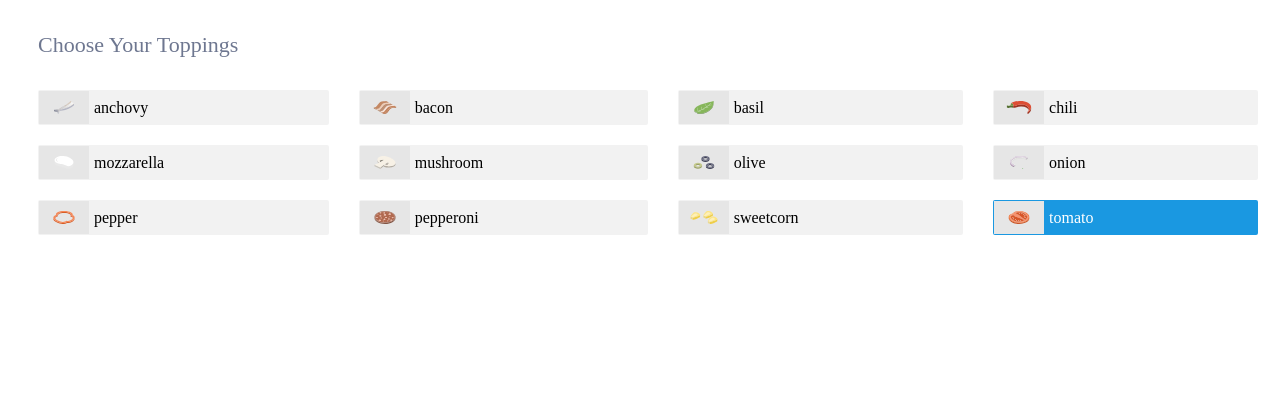
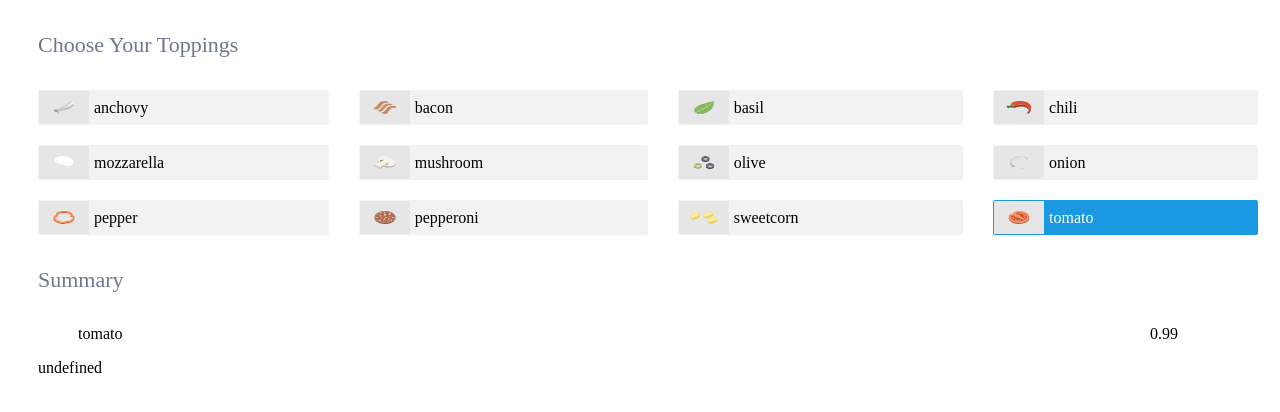
Before and after one commit to Mr-innocence/PizzaCreator, a plain HTML site: page index.html in a window 1280 px wide. Drawn offline with Linux system fonts and the light colour scheme.

Commit message:
toppings && summaryList completed

```diff
--- a/index.js
+++ b/index.js
@@ -1,169 +1,3 @@
-let state = {
-    toppings: [
-        {
-            name : 'anchovy',
-            srcImg: 'src/assets/toppings/anchovy.svg',
-            price: 0.99,
-        },
-        {
-            name : 'bacon',
-            srcImg: 'src/assets/toppings/bacon.svg',
-            price: 0.99,
-        },
-        {
-            name : 'basil',
-            srcImg: 'src/assets/toppings/basil.svg',
-            price: 0.99,
-        },
-        {
-            name : 'chili',
-            srcImg: 'src/assets/toppings/chili.svg',
-            price: 0.99,
-        },
-        {
-            name : 'mozzarella',
-            srcImg: 'src/assets/toppings/mozzarella.svg',
-            price: 0.99,
-        },
-        {
-            name : 'mushroom',
-            srcImg: 'src/assets/toppings/mushroom.svg',
-            price: 0.99,
-        },
-        {
-            name : 'olive',
-            srcImg: 'src/assets/toppings/olive.svg',
-            price: 0.99,
-        },
-        {
-            name : 'onion',
-            srcImg: 'src/assets/toppings/onion.svg',
-            price: 0.99,
-        },
-        {
-            name : 'pepper',
-            srcImg: 'src/assets/toppings/pepper.svg',
-            price: 0.99,
-        },
-        {
-            name : 'pepperoni',
-            srcImg: 'src/assets/toppings/pepperoni.svg',
-            price: 0.99,
-        },
-        {
-            name : 'sweetcorn',
-            srcImg: 'src/assets/toppings/sweetcorn.svg',
-            price: 0.99,
-        },
-        {
-            name : 'tomato',
-            srcImg: 'src/assets/toppings/tomato.svg',
-            price: 0.99,
-        }],
-    selectedToppingNames: ['tomato']
-}
-
-function onToppingDivClick(topping, actived){
-    const { name } = topping;
-    const { selectedToppingNames } = state;
-    if(actived){
-        deactivate();
-        return;
-    }
-    activate();
-
-    function activate(){
-        const newSelectedToppingNames = [...selectedToppingNames, name];
-        state = {
-            ...state,
-            selectedToppingNames : [...newSelectedToppingNames]
-        }
-
-        render()
-    }
-
-    function deactivate(){
-        const newSelectedToppingNames = selectedToppingNames.filter(toppingName => toppingName != name);
-        state = {
-            ...state,
-            selectedToppingNames : [...newSelectedToppingNames]
-        }
-        render()
-    }
-
-
-}
-function renderTopping(topping, actived){
-    const { name, srcImg } = topping;
-    const toppingDiv = document.createElement('div');
-    toppingDiv.classList.add('topping');
-
-    const nameSpan = document.createElement('span');
-    nameSpan.classList.add('toppingBtn');
-    nameSpan.innerHTML = name;
-
-    const toppingImg = document.createElement('img');
-    toppingImg.src = srcImg;
-    toppingImg.alt = name;
-
-    toppingDiv.append(toppingImg, nameSpan);
-    toppingDiv.onclick = () => onToppingDivClick(topping, actived);
-    function setActive(toppingDiv){
-        toppingDiv.classList.add('topping--active');
-    }
-
-    if(actived){
-        setActive(toppingDiv);
-    }
-
-
-    return toppingDiv;
-}
-
-
-
-function renderToppings(){
-    const { toppings, selectedToppingNames } = state;
-    const toppingsDiv = document.createElement('div');
-    toppingsDiv.classList.add('toppings__container');
-
-    function getToppingDiv(topping){
-        const { name } = topping;
-        const actived = selectedToppingNames.includes(name);
-        return renderTopping(topping, actived)
-    }
-
-    const toppingDivs = toppings.map(getToppingDiv);
-    toppingsDiv.append(...toppingDivs);
-    return toppingsDiv;
-}
-
-function renderTitle(title){
-    const sectionTitle = document.createElement('h2');
-    sectionTitle.innerText = title;
-    return sectionTitle;
-}
-
-function renderChooseYourTopping(){
-    const toppingSection = document.createElement('div');
-    toppingSection.classList.add('toppings');
-    const title = renderTitle('Choose Your Toppings');
-    const toppingsDiv = renderToppings();
-    toppingSection.append(title, toppingsDiv);
-
-    return toppingSection;
-}
-
-function renderPizzaCreator(){
-    const pizzaCreator = document.createElement('div');
-    pizzaCreator.classList.add('container');
-
-    const chooseYourTopping = renderChooseYourTopping();
-
-    pizzaCreator.append(chooseYourTopping);
-    return pizzaCreator;
-}
-
 function render(){
     const root  = document.querySelector('#root');
     root.innerHTML = null;
--- /dev/null
+++ b/javascript/renderItem.js
@@ -0,0 +1,22 @@
+{/* <li class="item">
+    <span class="itme__name">Pizza</span>
+    <span class="itme__price">9.99</span>
+</li> */}
+
+function renderItem(topping){
+    const { name, price } = topping;
+    const item = document.createElement('li');
+    item.classList.add('item');
+
+    const nameSpan = document.createElement('span');
+    nameSpan.classList.add('item__name');
+    nameSpan.innerHTML = name;
+
+    const priceSpan = document.createElement('span');
+    priceSpan.classList.add('item__price');
+    priceSpan.innerHTML = price;
+
+    item.append(nameSpan, priceSpan);
+
+    return item;
+}
--- /dev/null
+++ b/javascript/renderItems.js
@@ -0,0 +1,33 @@
+{/* <ul class="items">
+    <li class="item">
+        <span class="itme__name">Pizza</span>
+        <span class="itme__price">9.99</span>
+    </li>
+    <li class="item">
+        <span class="itme__name">Pizza</span>
+        <span class="itme__price">9.99</span>
+    </li>
+    <li class="item">
+        <span class="itme__name">Pizza</span>
+        <span class="itme__price">9.99</span>
+    </li>
+</ul> */}
+
+function renderItems(state){
+    const { toppings, selectedToppingNames } = state;
+    const itemsList = document.createElement('ul');
+    itemsList.classList.add('items');
+
+    function getItemDiv(topping){
+        const { name } = topping;
+        const actived = selectedToppingNames.includes(name);
+        if(actived){
+           return renderItem(topping);
+        }
+        return;
+    }
+    const itemsDiv = toppings.map(getItemDiv);
+    const valideDiv = itemsDiv.filter(item => item != undefined);
+    itemsList.append(...valideDiv);
+    return itemsList;
+}
--- /dev/null
+++ b/javascript/renderPizzaCreator.js
@@ -0,0 +1,76 @@
+let state = {
+    toppings: [
+        {
+            name : 'anchovy',
+            srcImg: 'src/assets/toppings/anchovy.svg',
+            price: 0.99,
+        },
+        {
+            name : 'bacon',
+            srcImg: 'src/assets/toppings/bacon.svg',
+            price: 0.99,
+        },
+        {
+            name : 'basil',
+            srcImg: 'src/assets/toppings/basil.svg',
+            price: 0.99,
+        },
+        {
+            name : 'chili',
+            srcImg: 'src/assets/toppings/chili.svg',
+            price: 0.99,
+        },
+        {
+            name : 'mozzarella',
+            srcImg: 'src/assets/toppings/mozzarella.svg',
+            price: 0.99,
+        },
+        {
+            name : 'mushroom',
+            srcImg: 'src/assets/toppings/mushroom.svg',
+            price: 0.99,
+        },
+        {
+            name : 'olive',
+            srcImg: 'src/assets/toppings/olive.svg',
+            price: 0.99,
+        },
+        {
+            name : 'onion',
+            srcImg: 'src/assets/toppings/onion.svg',
+            price: 0.99,
+        },
+        {
+            name : 'pepper',
+            srcImg: 'src/assets/toppings/pepper.svg',
+            price: 0.99,
+        },
+        {
+            name : 'pepperoni',
+            srcImg: 'src/assets/toppings/pepperoni.svg',
+            price: 0.99,
+        },
+        {
+            name : 'sweetcorn',
+            srcImg: 'src/assets/toppings/sweetcorn.svg',
+            price: 0.99,
+        },
+        {
+            name : 'tomato',
+            srcImg: 'src/assets/toppings/tomato.svg',
+            price: 0.99,
+        }],
+    selectedToppingNames: ['tomato']
+}
+
+
+function renderPizzaCreator(){
+    const pizzaCreator = document.createElement('div');
+    pizzaCreator.classList.add('container');
+
+    const toppingSection = renderToppingSection(state);
+    const summarySection = renderSummaySection(state);
+
+    pizzaCreator.append(toppingSection, summarySection);
+    return pizzaCreator;
+}
--- /dev/null
+++ b/javascript/renderSummaryTotal.js
@@ -0,0 +1,3 @@
+function renderSummaryTotal(){
+
+}
--- /dev/null
+++ b/javascript/renderSummaySection.js
@@ -0,0 +1,25 @@
+
+
+{/* <div class="Summary">
+                <h2>Summary</h2>
+                <ul class="itmes">
+                    <li class="item">
+                        <span class="itme__name">Pizza</span>
+                        <span class="itme__price">Pizza</span>
+                    </li>
+                </ul>
+                <p class=summary__total>
+                    <span>Total:</span>
+                    <span>$9.99</span>
+                </p> */}
+function renderSummaySection(state){
+    const summarySection = document.createElement('div');
+    summarySection.classList.add('Summary');
+
+    const title = renderTitle('Summary');
+    const items = renderItems(state);
+    const summaryTotoal = renderSummaryTotal();
+
+    summarySection.append(title, items, summaryTotoal);
+    return summarySection;
+}
--- /dev/null
+++ b/javascript/renderTitle.js
@@ -0,0 +1,5 @@
+function renderTitle(title){
+    const sectionTitle = document.createElement('h2');
+    sectionTitle.innerText = title;
+    return sectionTitle;
+}
--- /dev/null
+++ b/javascript/renderTopping.js
@@ -0,0 +1,51 @@
+function onToppingDivClick(topping, actived){
+    const { name } = topping;
+    const { selectedToppingNames } = state;
+    if(actived){
+        deactivate();
+        return;
+    }
+    activate();
+    function activate(){
+        const newSelectedToppingNames = [...selectedToppingNames, name];
+        state = {
+            ...state,
+            selectedToppingNames : [...newSelectedToppingNames]
+        }
+        render()
+    }
+
+    function deactivate(){
+        const newSelectedToppingNames = selectedToppingNames.filter(toppingName => toppingName != name);
+        state = {
+            ...state,
+            selectedToppingNames : [...newSelectedToppingNames]
+        }
+        render()
+    }
+}
+
+function renderTopping(topping, actived){
+    const { name, srcImg } = topping;
+    const toppingDiv = document.createElement('div');
+    toppingDiv.classList.add('topping');
+
+    const nameSpan = document.createElement('span');
+    nameSpan.classList.add('toppingBtn');
+    nameSpan.innerHTML = name;
+
+    const toppingImg = document.createElement('img');
+    toppingImg.src = srcImg;
+    toppingImg.alt = name;
+
+    toppingDiv.append(toppingImg, nameSpan);
+    toppingDiv.onclick = () => onToppingDivClick(topping, actived);
+    function setActive(toppingDiv){
+        toppingDiv.classList.add('topping--active');
+    }
+
+    if(actived){
+        setActive(toppingDiv);
+    }
+    return toppingDiv;
+}
--- /dev/null
+++ b/javascript/renderToppingSection.js
@@ -0,0 +1,9 @@
+function renderToppingSection(state){
+    const toppingSection = document.createElement('div');
+    toppingSection.classList.add('toppings');
+    const title = renderTitle('Choose Your Toppings');
+    const toppingsDiv = renderToppings(state);
+    toppingSection.append(title, toppingsDiv);
+
+    return toppingSection;
+}
--- /dev/null
+++ b/javascript/renderToppings.js
@@ -0,0 +1,15 @@
+function renderToppings(state){
+    const { toppings, selectedToppingNames } = state;
+    const toppingsDiv = document.createElement('div');
+    toppingsDiv.classList.add('toppings__container');
+
+    function getToppingDiv(topping){
+        const { name } = topping;
+        const actived = selectedToppingNames.includes(name);
+        return renderTopping(topping, actived)
+    }
+
+    const toppingDivs = toppings.map(getToppingDiv);
+    toppingsDiv.append(...toppingDivs);
+    return toppingsDiv;
+}
--- a/style.css
+++ b/style.css
@@ -120,3 +120,15 @@ h2 {
     border-radius: 5px;
     cursor: pointer;
 }
+
+.item{
+    font-size: 1rem;
+    margin-right: 80px;
+    display: grid;
+    grid-template-columns: 1fr auto;
+}
+
+.total{
+    display: grid;
+    grid-template-columns: 1fr auto;
+}
```
Also changed, not shown: index.html (+10 -1 lines).
